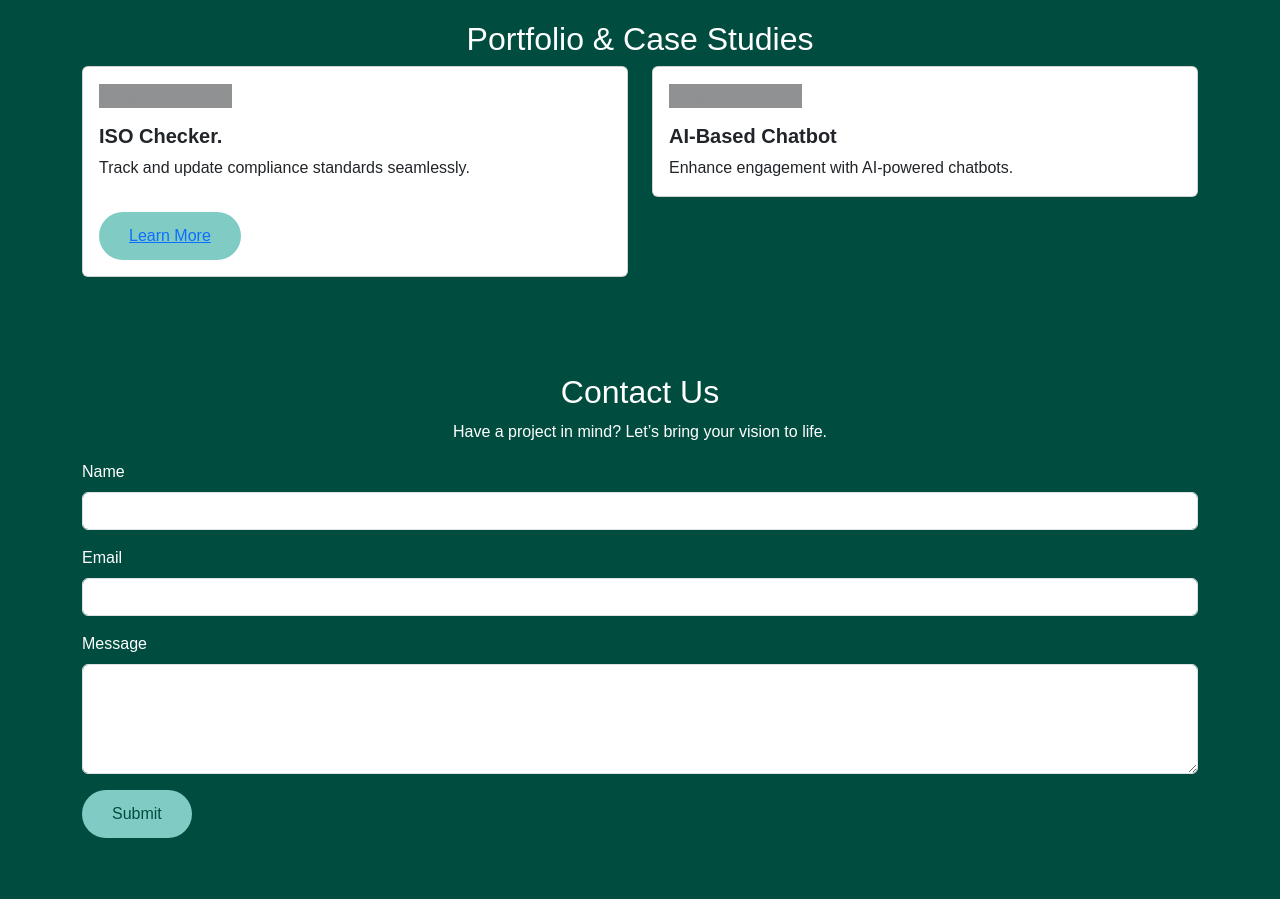
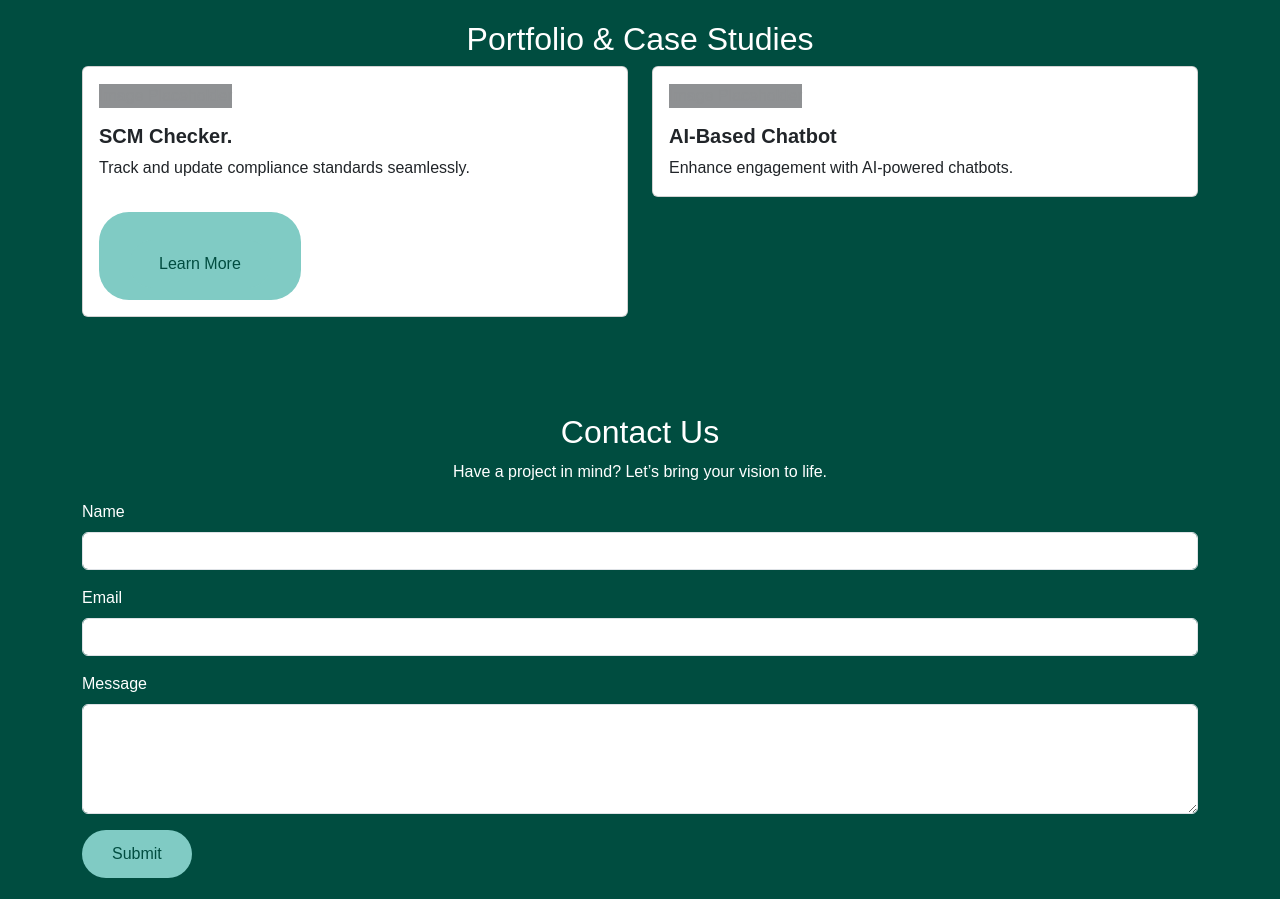
Before and after one commit to SyntexaInc/website, a plain HTML site: page index.html in a window 1280 px wide. Shown: the part 2080-2979 px from the top of the page. Drawn offline with nearby package versions, Linux system fonts and the light colour scheme.

Commit message:
FIX: Updated SCM URL

```diff
--- a/index.html
+++ b/index.html
@@ -311,14 +311,21 @@ body {
                     <div class="card">
                         <div class="card-body">
                             <div class="placeholder">Image Placeholder</div>
-                            <h5 class="card-title mt-3">ISO Checker.</h5>
+                            <h5 class="card-title mt-3">SCM Checker.</h5>
                             <p class="card-text">Track and update compliance standards seamlessly.</p>
  <!-- Tooltip Trigger -->
                         <button
                             class="btn btn-primary mt-3"
 
                             title="Introducing ISO Checker, an innovative tool designed to streamline your compliance process and ensure your organization meets international standards with ease. ISO Checker simplifies the task of checking and verifying ISO standards, helping businesses quickly assess their adherence to various regulations and requirements. Its key features include checking whether your company’s standards are up to date and have not expired, ensuring ongoing compliance. Trust ISO Checker to save time, reduce risks, and maintain certifications with ease.">
-                            <a href="products/iso/productpage/index.html" role="button">Learn More</a>
+                            <!-- <a href="https://sandbox.scmchecker.com/" role="button">Learn More</a> -->
+                             <a  href="https://sandbox.scmchecker.com/"
+                             target="_blank"
+                             rel="noopener noreferrer"
+                             class="btn btn-primary mt-3"
+                             title="Introducing ISO Checker, an innovative tool designed to streamline your compliance process and ensure your organization meets international standards with ease. ISO Checker simplifies the task of checking and verifying ISO standards, helping businesses quickly assess their adherence to various regulations and requirements. Its key features include checking whether your company’s standards are up to date and have not expired, ensuring ongoing compliance. Trust ISO Checker to save time, reduce risks, and maintain certifications with ease.">
+                             Learn More</a>
+
                         </button>
                         </div>
                     </div>
```
